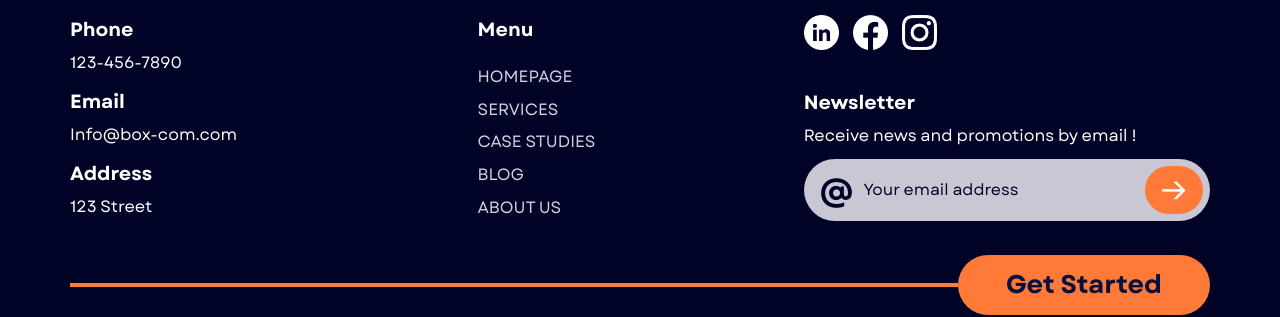
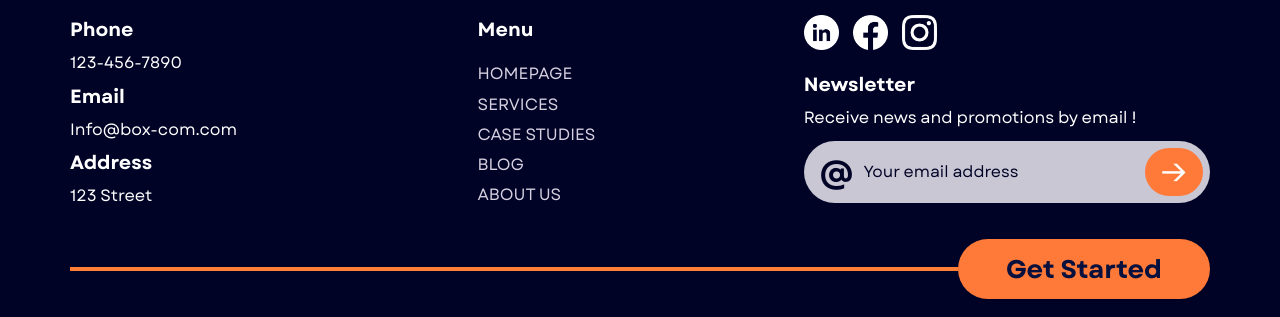
Before and after one commit to ZBIRZAK/Boxcom-africa, a React (Create React App) app: page / in a window 1280 px wide. Shown: the part 7009-7326 px from the top of the page. Built offline with nearby package versions, Linux system fonts and the light colour scheme.

Commit message:
change margin top on newsletter

```diff
--- a/src/App.css
+++ b/src/App.css
@@ -1686,7 +1686,7 @@ width: 94px;
 }
 
 .newsletter {
-  margin-top: 38px;
+  margin-top: 20px;
 }
 
 .newsletter__field {
```
